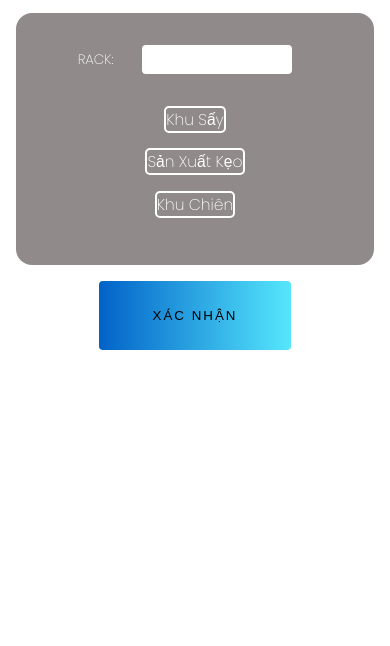
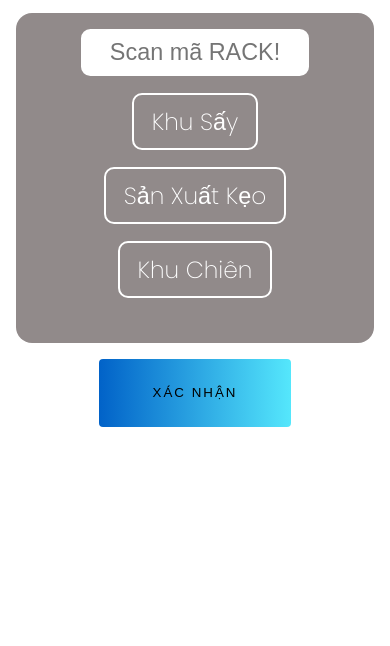
Before and after one commit to huykuka/dandpark, a plain HTML site: page material.html in a window 390 px wide. Shown: the part 96-742 px from the top of the page. Drawn offline with Linux system fonts and the light colour scheme.

Commit message:
UIchanged

```diff
--- a/CSS/factory1-2.scss
+++ b/CSS/factory1-2.scss
@@ -1,4 +1,5 @@
 .main-access {
+  z-index: 0;
   .container {
     position: relative;
     img {
@@ -98,17 +99,19 @@
   }
 }
 .form-popup {
-  ///visibility: hidden;
+  //visibility: hidden;
+  display: none;
   position: fixed;
   top: 50%;
   left: 50%;
   transform: translate(-50%, -50%);
-  width: 50%;
+  width: 100%;
   border-radius: 2rem;
-  z-index: 9;
-  transition: 0.5s;
+  z-index: 0;
+  transition: 1s;
   opacity: 0;
   background-color: white;
+  margin: 2em auto;
   h1 {
     font-size: 2em;
     margin-left: 2em;
@@ -125,12 +128,12 @@
     border: 2px solid;
     border-radius: 1em;
     display: flex;
-    padding: AUTO;
-    margin: 0.75em 0.75em;
+    margin: 0.75em 2em;
     align-items: center;
     justify-content: center;
     white-space: nowrap;
     cursor: pointer;
+    padding: 0.75em 0.75em;
   }
   label:before {
     /* position: absolute;
--- a/CSS/goods.scss
+++ b/CSS/goods.scss
@@ -1,5 +1,3 @@
-
-
 .Button12 {
   position: relative;
   padding: 2em 4em;
@@ -12,47 +10,44 @@
   background: linear-gradient(90deg, #0162c8, #55e7fc);
   white-space: nowrap;
   padding: auto;
-
 }
 input[type="radio"] {
   display: none;
 }
 
 input[type="text"] {
-
   width: 100%;
   height: 2em;
-      border-radius: .4em;
+  border-radius: 0.4em;
   text-align: center;
-      margin : 1.5em 1.5em;
-      margin-right: 0;
   color: black;
   border: 5px solid white;
   box-sizing: border-box;
-      font-size: 3vw;
+  font-size: 4vw;
+  margin: 1em auto;
+  padding: auto;
 }
-  .Pickup{
-    display:flex;
+.Pickup {
+  display: block;
   padding-left: 1em;
   padding-right: 1em;
   width: 70%;
   justify-content: center;
   align-content: center;
   align-items: center;
-    margin-left : 1em;
-    margin-right:1em
+  margin: 1em auto;
 }
-  .Confirm{
+.Confirm {
   display: flex;
   justify-content: center;
   width: 60%;
-    margin:auto;
+  margin: auto;
 }
 label {
   position: relative;
   color: white;
   font-family: "Poppins", sans-serif;
-    font-size: 1em;
+  font-size: 3.5vw;
   border: 2px solid;
   border-radius: 5px;
   display: block;
@@ -61,8 +56,8 @@
   cursor: pointer;
   display: block;
   text-align: center;
-    margin: 1em 1em;
-
+  margin: 0.3em 1em;
+  padding: 0.2em 0.75em;
 }
 
 input[type="radio"]:checked + label {
@@ -75,21 +70,20 @@
   border: 5px solid white;
   background-color: #cc3b01;
 }
-  .rackid{
-    padding-top:  .5em;
-    padding-bottom:.5em;
+.rackid {
+  padding-top: 0.5em;
+  padding-bottom: 0.5em;
   padding-left: 0;
   padding-right: 0;
   border: none;
   text-align: right;
   font-size: 3.5vw;
-
 }
-  .fname{
-    margin-left:auto;
+.fname {
+  margin-left: auto;
   font-size: 4vw;
 }
-  .Drop{
+.Drop {
   margin-bottom: 1em;
   display: block;
   align-items: center;
@@ -99,29 +93,40 @@
   font-size: 4vw;
 }
 @media screen and (max-width: 845px) {
-    .inputdata{
+  .inputdata {
     display: block;
     background-color: rgb(145, 138, 138);
     margin: 1em 1em;
     border-radius: 1em;
     padding: 1em 1em;
-
   }
-    .Drop{
-
+  .Drop {
   }
   input[type="text"] {
-
     width: 100%;
-        height: 4em;
-        border-radius: .4em;
+    // height: 3em;
+    font-size: 6vw;
+    border-radius: 0.4em;
     text-align: center;
-        margin : 1.5em 1.5em;
-        margin-right: 0;
+    margin: auto;
     color: black;
     border: 5px solid white;
     box-sizing: border-box;
-        padding: auto;
-        font-size: 2.5vw;
+  }
+  label {
+    position: relative;
+    color: white;
+    font-family: "Poppins", sans-serif;
+    font-size: 6vw;
+    border: 2px solid;
+    border-radius: 10px;
+    display: block;
+    align-items: center;
+    white-space: nowrap;
+    cursor: pointer;
+    display: block;
+    text-align: center;
+    margin: 0.7em 1em;
+    padding: 0.4em 0.75em;
   }
 }
--- a/CSS/main.scss
+++ b/CSS/main.scss
@@ -38,6 +38,7 @@ body {
       display: flex;
       white-space: nowrap;
       li {
+        font-size: 1.5vw;
         font-weight: bold;
         margin-left: 0em;
         margin-right: 0.5em;
@@ -74,7 +75,7 @@ body {
     right: 0;
   }
 }
-@media screen and (max-width: 845px) {
+@media screen and (max-width: 900px) {
   body {
     background: rgb(255, 255, 255);
     margin: 0;
--- a/CSS/material.scss
+++ b/CSS/material.scss
@@ -19,28 +19,24 @@
   }
 
   input[type="text"] {
-
     width: 100%;
     height: 2em;
-      border-radius: .4em;
+    border-radius: 0.4em;
     text-align: center;
-      margin : 1.5em 1.5em;
-      margin-right: 0;
     color: black;
     border: 5px solid white;
     box-sizing: border-box;
-      font-size: 3vw;
+    font-size: 4vw;
+    margin: 1em auto;
+    padding: auto;
   }
   .Pickup{
-    display:flex;
+    display:block;
     padding-left: 1em;
     padding-right: 1em;
     width: 70%;
-    justify-content: center;
-    align-content: center;
-    align-items: center;
-    margin-left : 1em;
-    margin-right:1em
+
+    margin:auto;
   }
   .Confirm{
     display: flex;
@@ -52,7 +48,7 @@
     position: relative;
     color: white;
     font-family: "Poppins", sans-serif;
-    font-size: 1em;
+    font-size: 3.5vw;
     border: 2px solid;
     border-radius: 5px;
     display: block;
@@ -61,7 +57,8 @@
     cursor: pointer;
     display: block;
     text-align: center;
-    margin: 1em 1em;
+    margin: 0.3em 1em;
+    padding: 0.2em 0.75em;
 
   }
 
@@ -96,7 +93,8 @@
     justify-items: center;
     align-content: center;
     justify-content: center;
-    font-size: 4vw;
+    font-size: 3vw;
+
   }
   @media screen and (max-width: 845px) {
     .inputdata{
@@ -113,14 +111,31 @@
     input[type="text"] {
 
         width: 100%;
-        height: 3em;
+       // height: 3em;
+        font-size: 6vw;
         border-radius: .4em;
         text-align: center;
-        margin : 1.5em 1.5em;
-        margin-right: 0;
+        margin : auto;
         color: black;
         border: 5px solid white;
         box-sizing: border-box;
-        font-size: 2.5vw;
     }
+    label {
+      position: relative;
+      color: white;
+      font-family: "Poppins", sans-serif;
+      font-size: 2em;
+      border: 2px solid;
+      border-radius: 10px;
+      display: block;
+      align-items: center;
+      white-space: nowrap;
+      cursor: pointer;
+      display: block;
+      text-align: center;
+      margin: 0.7em 1em;
+      padding: 0.4em 0.75em;
+
     }
+
+  }
--- a/material.html
+++ b/material.html
@@ -27,8 +27,8 @@
     </div>
     <div class="inputdata">
       <div class="Pickup">
-        <label class="rackid" for="fname">RACK:</label>
-        <input type="text" id="fname" name="fname" />
+        <!-- <label class="rackid" for="fname">RACK:</label> -->
+        <input type="text" id="fname" name="fname" placeholder="Scan mã RACK!"/>
       </div>
       <div class="Drop">
         <input type="radio" id="age1" name="age" value="1" />
@@ -83,11 +83,13 @@
 
       };
       function pickupselect() {
-        if (document.getElementById("fname").value !== "") {
-          agvjson.positionCodePath[0].positionCode= document.getElementById("fname").value;
-        } else {
+        if (!document.getElementById("fname").value)
+        {
           alert("Please Scan Rack!");
           return;
+
+        }else{
+          agvjson.positionCodePath[0].positionCode= document.getElementById("fname").value;
         }
       }
       function dropselect() {
```
Also changed, not shown: factory1-2.html (+7 -4 lines), goods.html (+2 -2 lines), CSS/factory1-2.css, CSS/goods.css, CSS/main.css, CSS/material.css, 4 other files. Lines whose indentation alone changed are shown as unchanged.
